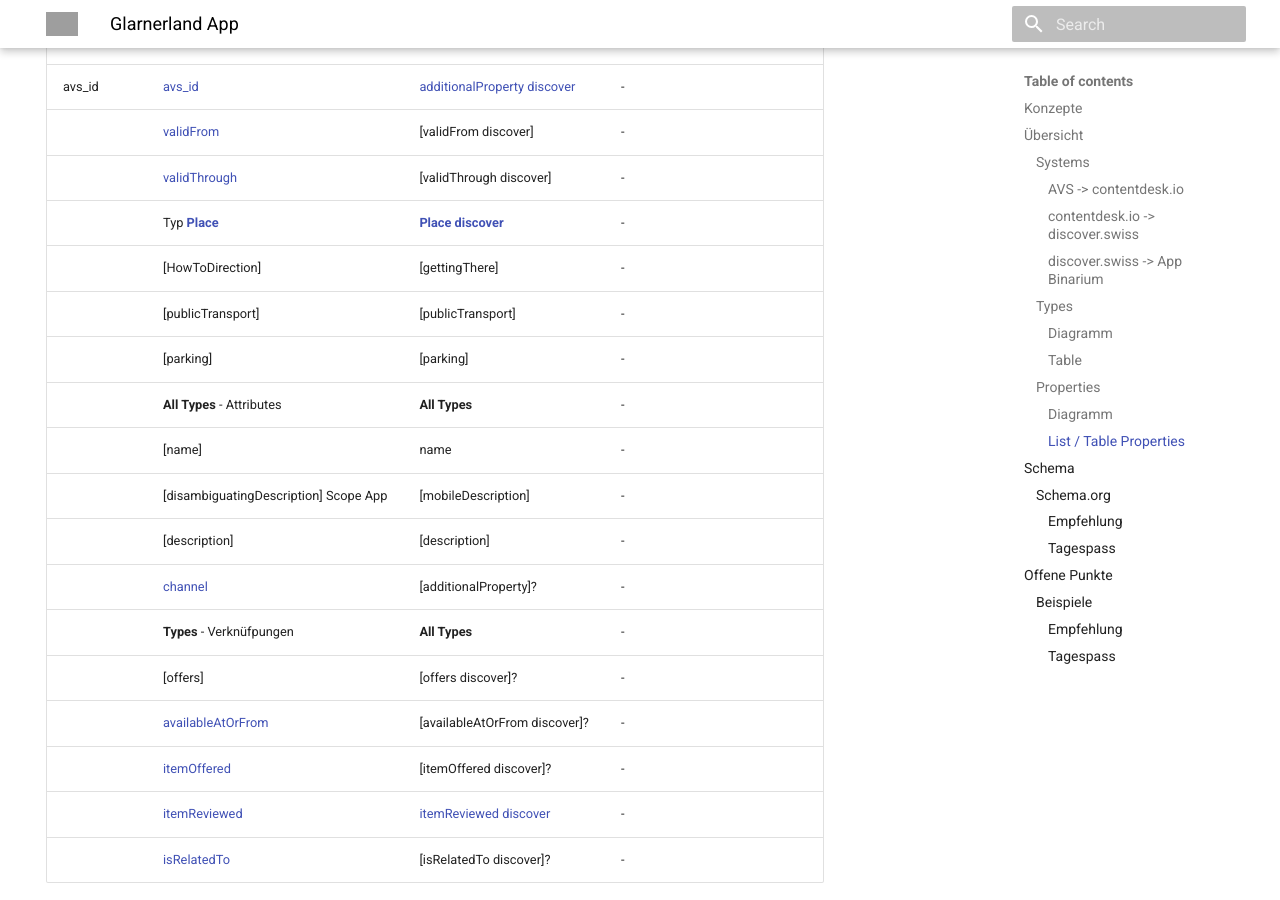
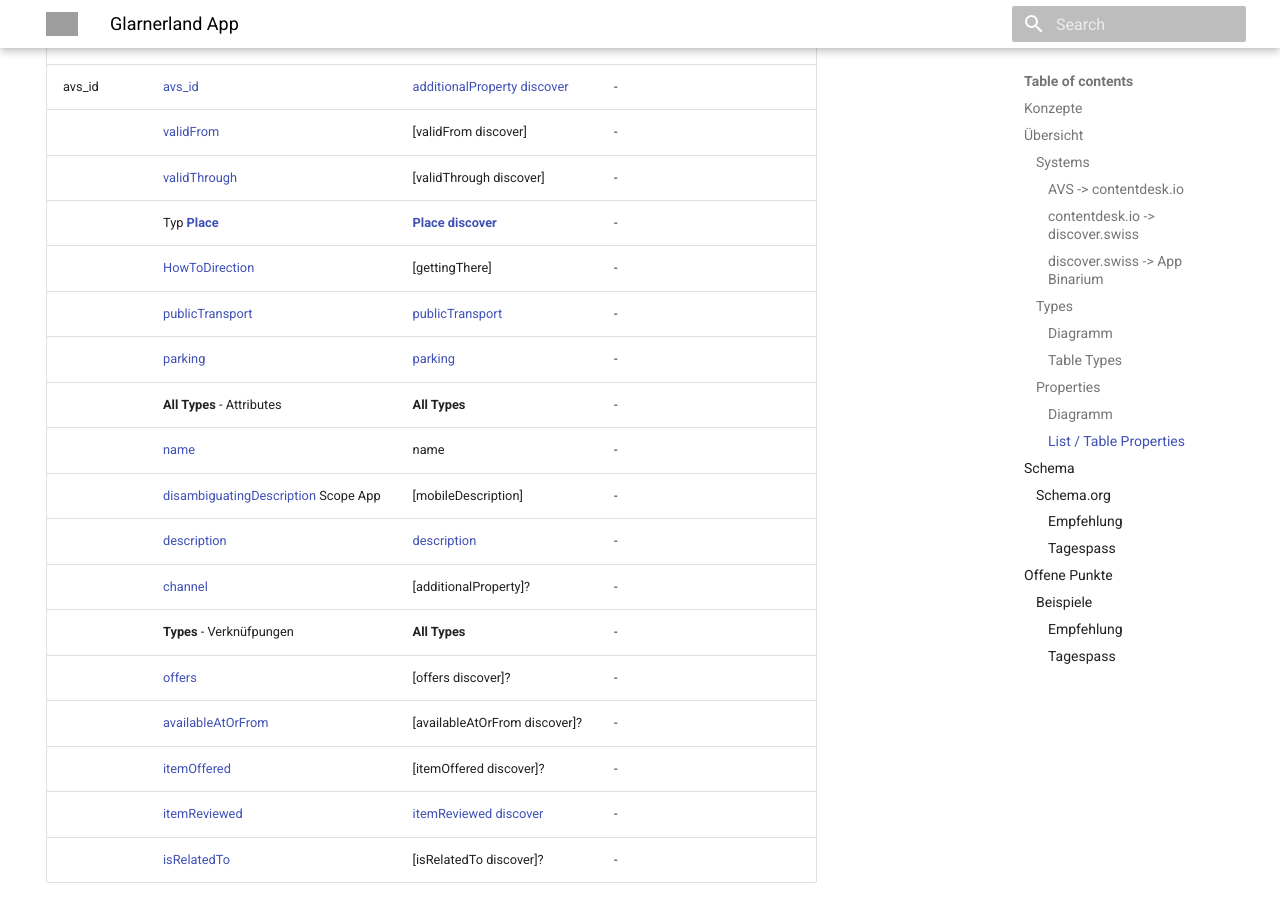
Before and after one commit to tsolenthaler/docs.contentdesk.io, an MkDocs documentation site: the page built from docs/projects/glarnerlandApp.md, in a window 1280 px wide and 900 px high, scrolled down 2033 px. Built offline with MkDocs 1.6.1 and Material for MkDocs 9.7.7, drawn with Linux system fonts in a browser that asks for light colours; some of the changed lines change nothing that is shown; some of the changed text lies outside the part shown; grey boxes are pictures that could not be loaded.

Commit message:
Refactor schema links and update documentation in glarnerlandApp.md and Touristcard.md

````diff
--- a/docs/projects/glarnerlandApp.md
+++ b/docs/projects/glarnerlandApp.md
@@ -74,7 +74,7 @@ graph LR
     discover --> app
 ```
 
-#### Table
+#### Table Types
 
 | AVS                           | contentdesk.io        | discover.swiss                | App / Binarium            |
 | -----------                   | -------------         | -------------                 | -------------             |
@@ -229,14 +229,22 @@ classDiagram
 * [areaServed] ?
 * [itemOffered] ?
 
+[offers]: ../../schema/offers
 [availableAtOrFrom]: ../../schema/availableAtOrFrom
 [itemOffered]: ../../schema/itemOffered
 [itemReviewed]: ../../schema/itemReviewed
 [isRelatedTo]: ../../schema/isRelatedTo
-[channel]: ../../schema/channel
+
 [avs_id]: ../../schema/avs_id
 [validFrom]: ../../schema/validFrom
 [validThrough]: ../../schema/validThrough
+[HowToDirection]: ../../schema/HowToDirection
+[publicTransport]: ../../schema/publicTransport
+[parking]: ../../schema/parking
+[name]: ../../schema/name
+[disambiguatingDescription]: ../../schema/name
+[description]: ../../schema/description
+[channel]: ../../schema/channel
 
 [additionalProperty discover]: https://docs.discover.swiss/dev/quickstarts/how-to-work-with-traveler-and-itemField/#example-special-additionalproperty
 [Place discover]: https://docs.discover.swiss/dev/reference/dataschema/definition/infocenter-classes/Place/
````
Also changed, not shown: docs/schema/Touristcard.md (line endings or trailing spaces).
